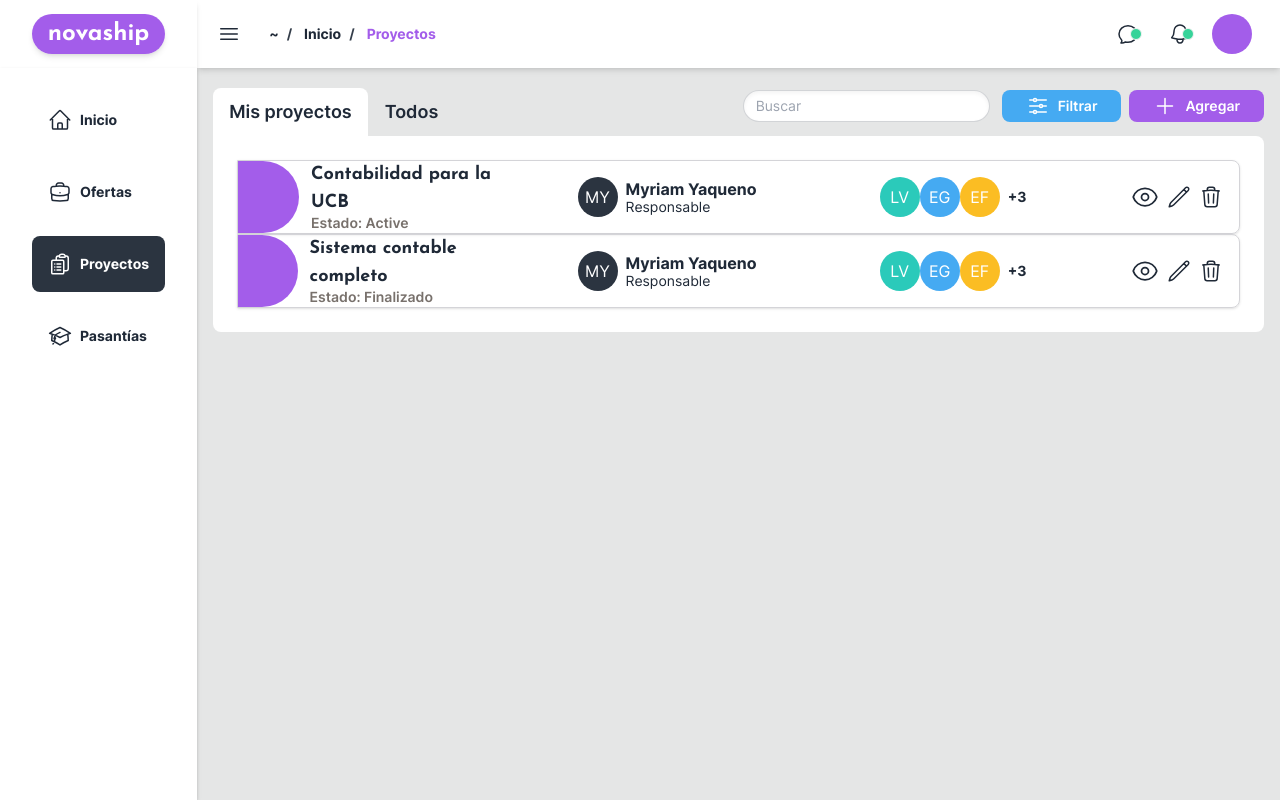
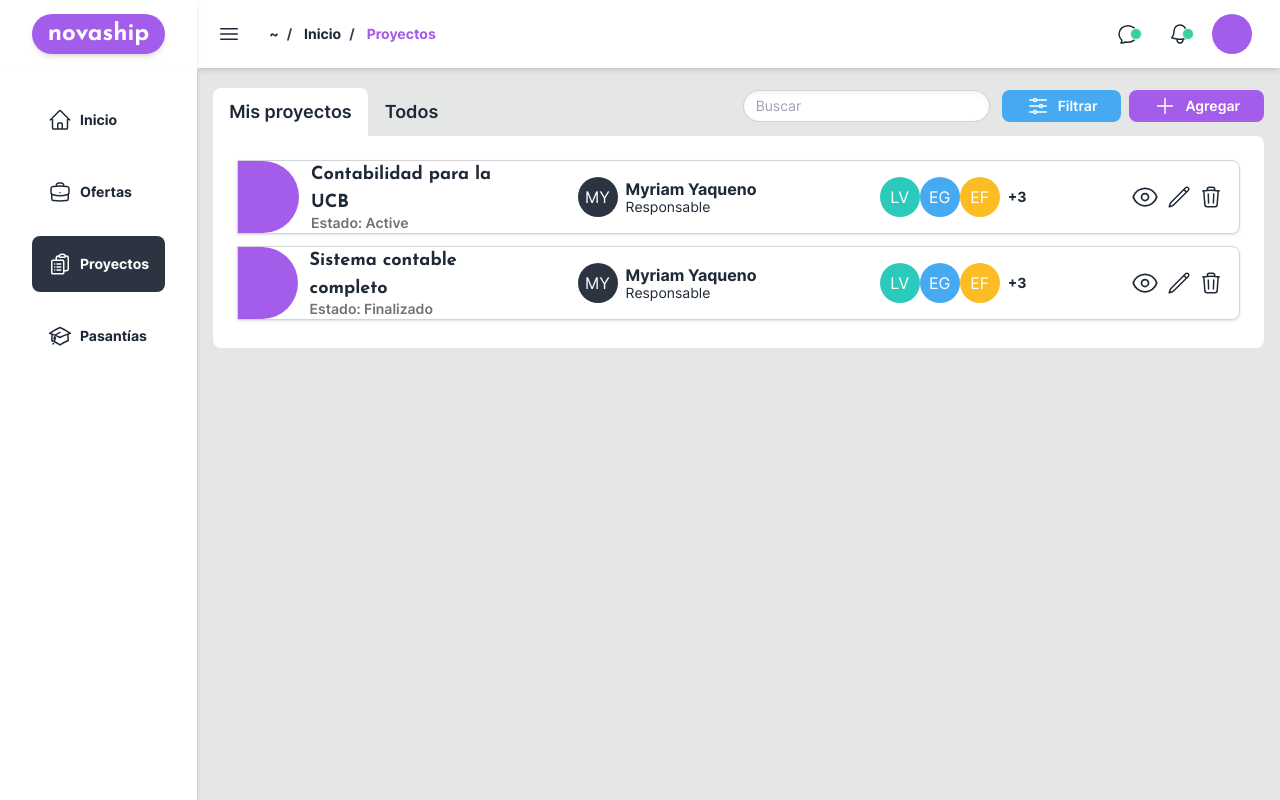
Before and after one commit to esteban-florez/novaship, a Next.js app: page /projects in a window 1280 px wide. Built offline with nearby package versions, Linux system fonts and the light colour scheme; no server answers.

Commit message:
Cambio en el margin xd

```diff
--- a/app/(main)/projects/page.tsx
+++ b/app/(main)/projects/page.tsx
@@ -14,11 +14,11 @@ export default function ProjectsPage() {
     <>
       <div className="px-4">
         <Filter />
-        <section className="mx-auto mb-2 w-full columns-1 gap-4 rounded-lg rounded-tl-none bg-white p-6">
+        <section className="mx-auto w-full columns-1 gap-4 rounded-lg rounded-tl-none bg-white p-6 pb-4">
           {projects.map((project) => {
             return (
               // eslint-disable-next-line react/jsx-key
-              <section className="flex w-full flex-col gap-3">
+              <section className="mb-3 flex w-full flex-col gap-3">
                 <Card
                   key={project.id}
                   title={project.title}
```
